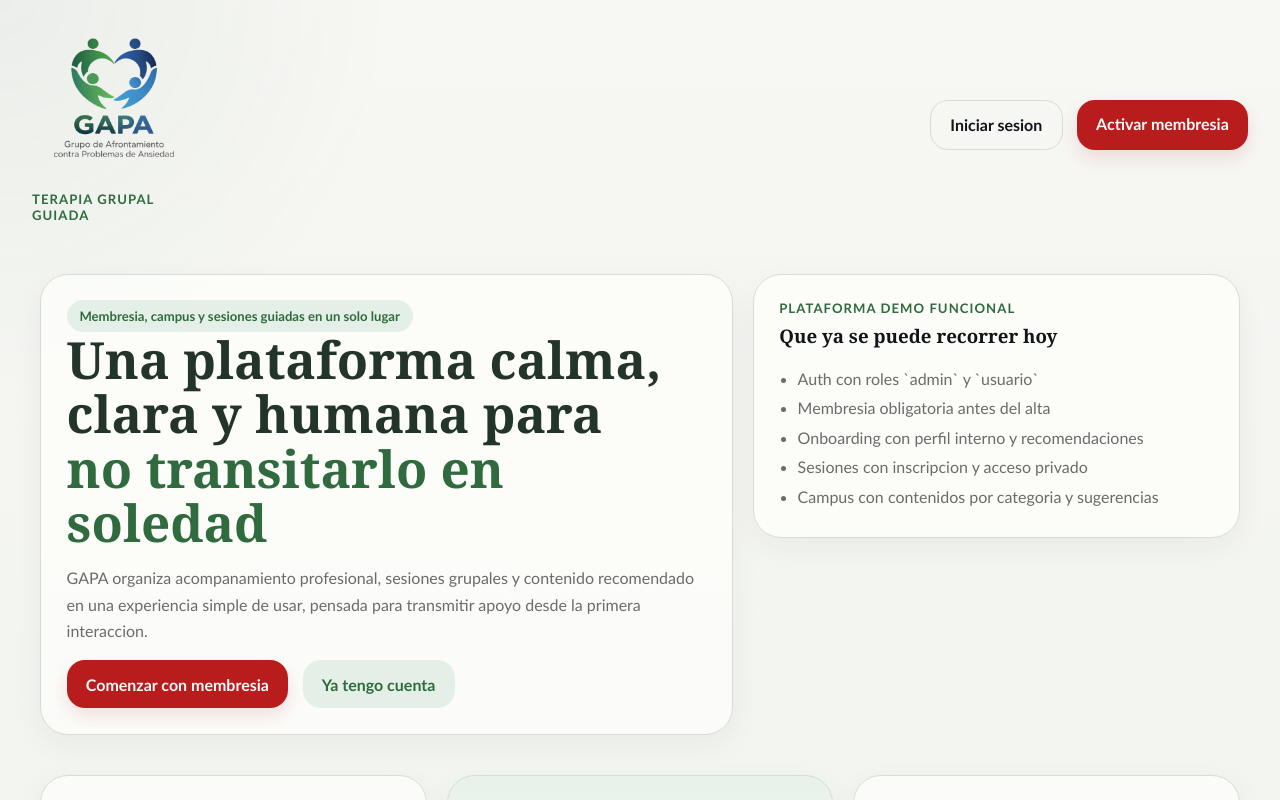
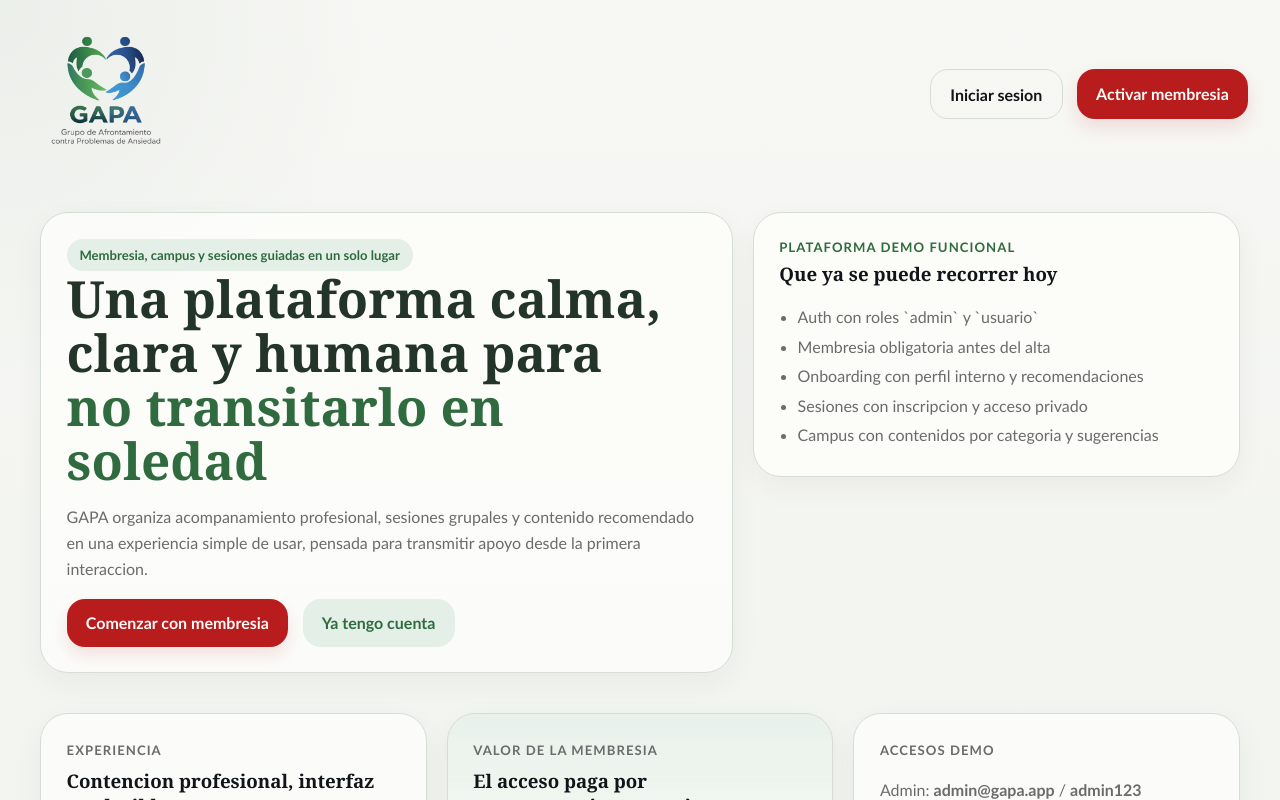
Before and after one commit to amirgeek/gapa-mockup, a React (Vite) app: page / in a window 1280 px wide. Shown: the top 800 px of the page. Built offline with nearby package versions, Linux system fonts and the light colour scheme.

Commit message:
Tighten landing header logo

```diff
--- a/src/index.css
+++ b/src/index.css
@@ -128,7 +128,7 @@ textarea {
 }
 
 .brand-lockup-md {
-  max-width: 172px;
+  max-width: 156px;
 }
 
 .brand-lockup-lg {
@@ -150,8 +150,8 @@ textarea {
 }
 
 .brand-logo-image-md {
-  width: 164px;
-  min-width: 164px;
+  width: 148px;
+  min-width: 148px;
 }
 
 .brand-logo-image-lg {
--- a/src/pages/LandingPage.jsx
+++ b/src/pages/LandingPage.jsx
@@ -5,7 +5,7 @@ export function LandingPage() {
   return (
     <div className="marketing-shell">
       <header className="marketing-header">
-        <BrandLogo subtitle="Terapia grupal guiada" />
+        <BrandLogo />
         <div className="header-actions">
           <Link className="ghost-button" to="/login">
             Iniciar sesion
```
